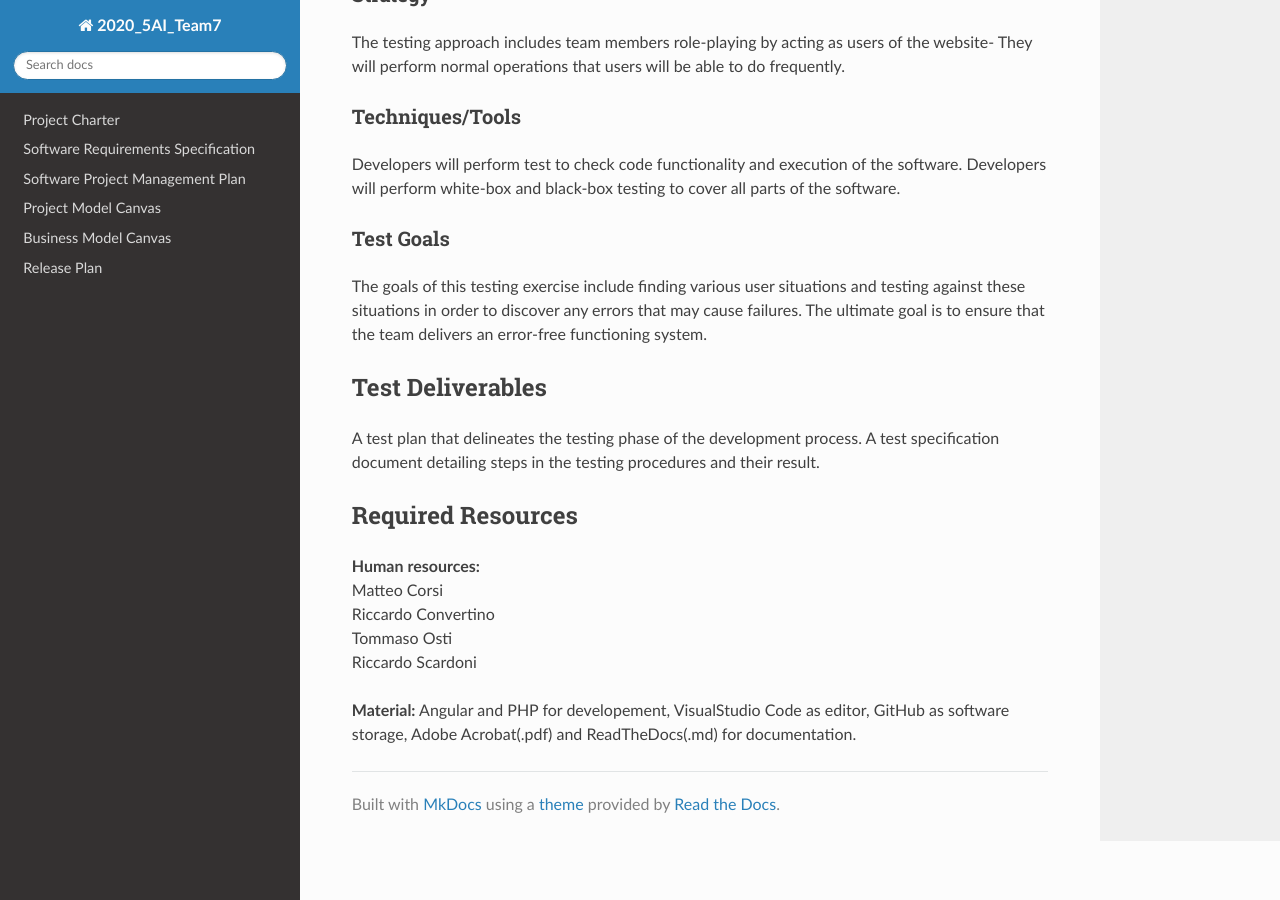
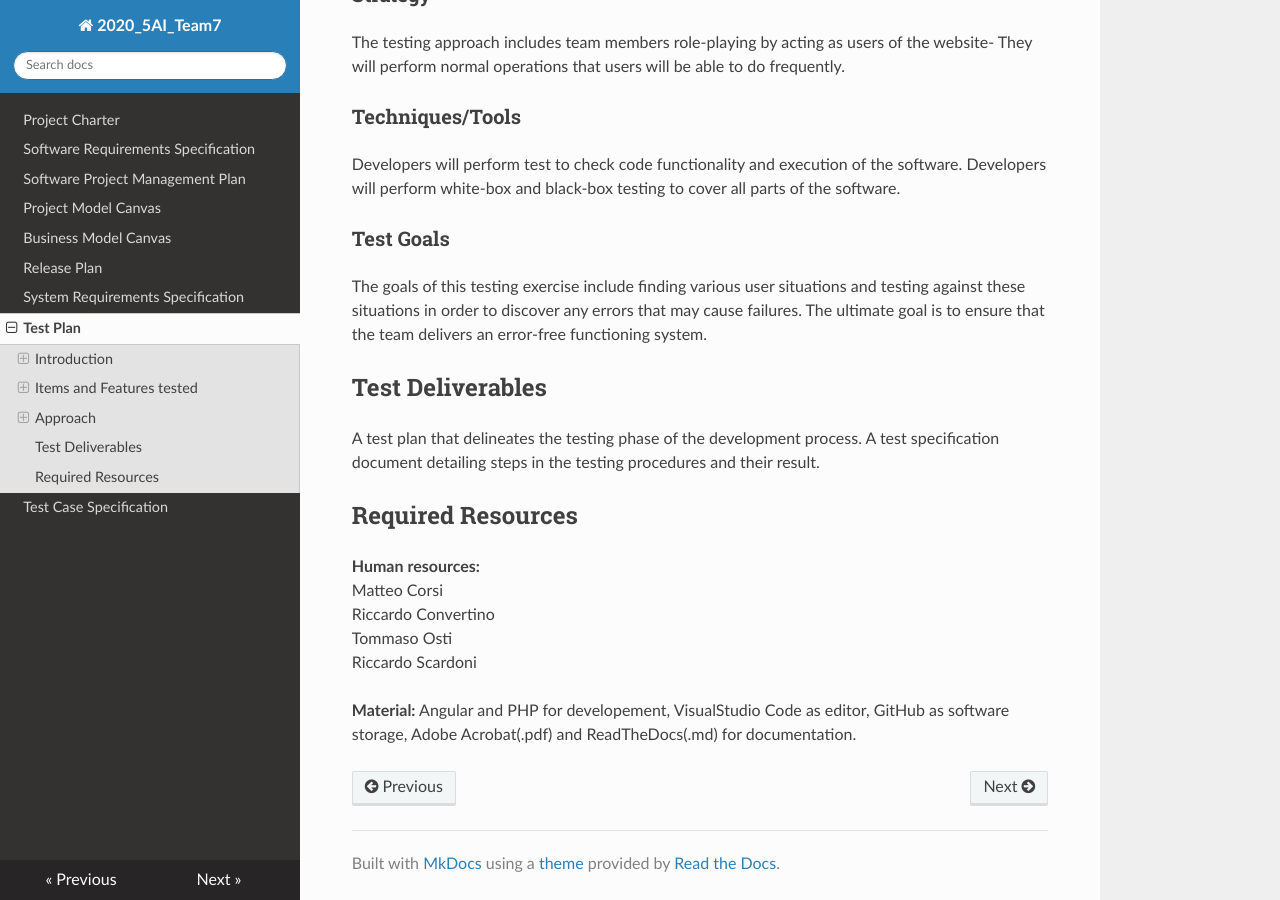
Before and after one commit to Fr0stBob/2020-5Ai-team7-Corsi, an MkDocs documentation site: the page built from docs/Test Plan.md, in a window 1280 px wide and 900 px high, scrolled down 1072 px. Built offline with MkDocs 1.6.1, drawn with Linux system fonts in a browser that asks for light colours; nearby versions of some CDN libraries.

Commit message:
Update mkdocs.yml

```diff
--- a/mkdocs.yml
+++ b/mkdocs.yml
@@ -7,6 +7,9 @@ nav:
     - 'Project Model Canvas': 'Project Model Canvas.pdf'
     - 'Business Model Canvas': 'Business Model Canvas.pdf'
     - 'Release Plan': 'Release Plan.md'
+    - 'System Requirements Specification': 'System Requirements Specification.md'
+    - 'Test Plan': 'Test Plan.md'
+    - 'Test Case Specification': 'Test Case Specification.md'
 
 
 theme:
```
